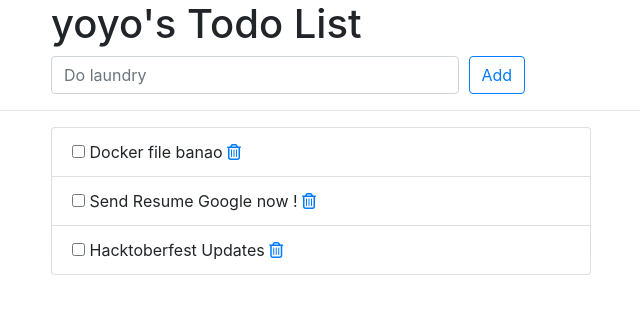
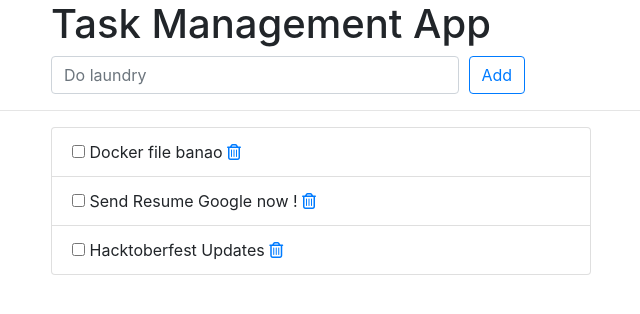
Before and after one commit to anandamideShakyan/django-todo-cicd, a Django app: page /todos/ in a window 1280 px wide. Shown: the top 314 px of the page, without its empty margins (224-864 px from the left). Run offline with Django 3.2, Linux system fonts and the light colour scheme; data comes from the database, SQL or seed files in the repository; some libraries are stand-ins or nearby versions.

Commit message:
Update index.html

```diff
--- a/todos/templates/todos/index.html
+++ b/todos/templates/todos/index.html
@@ -1,7 +1,7 @@
 {% extends 'todos/base.html' %}
 
 {% block title %}
-<title>Todo list</title>
+<title>Task Management</title>
 {% endblock %}
 
 {% block content %}
@@ -12,7 +12,7 @@
     <div class="offset-md-2 col-lg-9">
       <div class="page-header">
         <h1>
-           yoyo's Todo List
+          Task Management App
         </h1>
       </div>
     </div>
```
